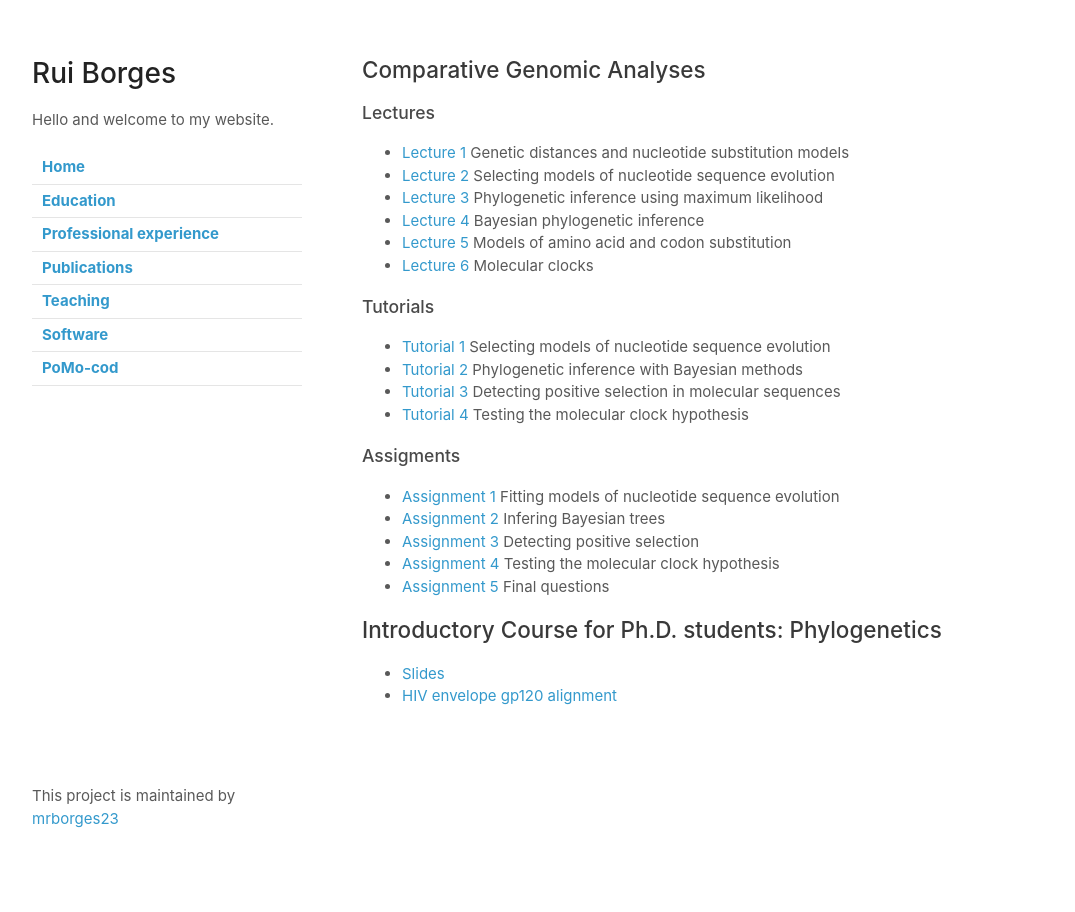
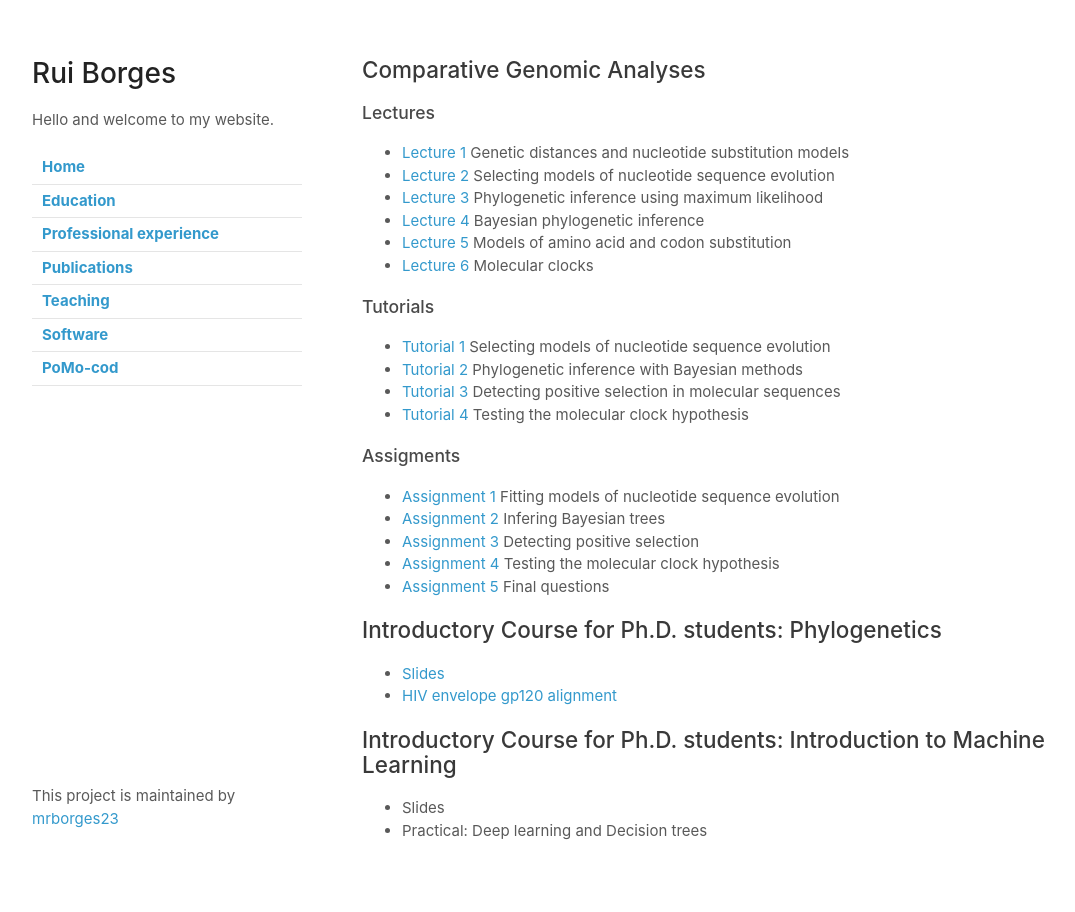
Before and after one commit to mrborges23/mypage.github.io, a Jekyll site: the page built from teaching.md, in a window 1280 px wide. Shown: the whole page, without its empty margins (68-1143 px from the left). Built offline with Jekyll 4.4.1, drawn with Linux system fonts in a browser that asks for light colours; our own code applies the rules of GitHub Pages for plain Markdown files.

Commit message:
Update teaching.md

```diff
--- a/teaching.md
+++ b/teaching.md
@@ -25,3 +25,9 @@
 
 * [Slides](/assets/lectures/phylogenetics.pdf)
 * [HIV envelope gp120 alignment](/assets/lectures/HIV_env_gp120.nxs)
+
+
+## Introductory Course for Ph.D. students: Introduction to Machine Learning
+
+* Slides
+* Practical: Deep learning and Decision trees
```
